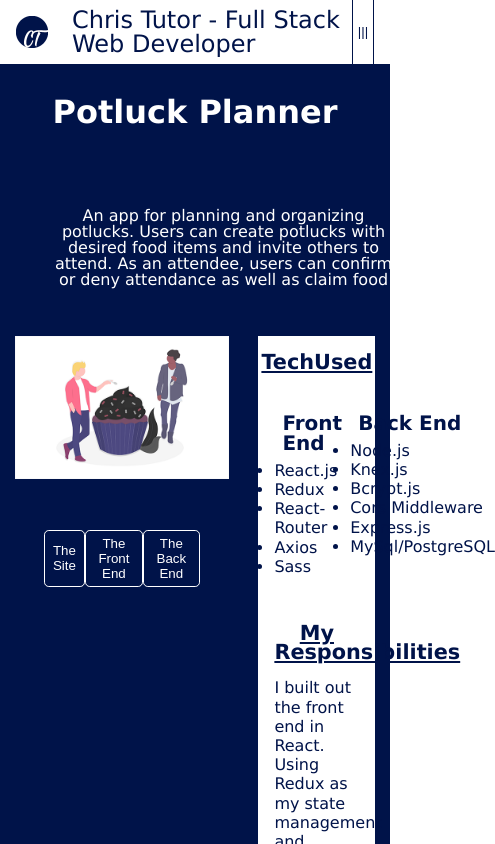
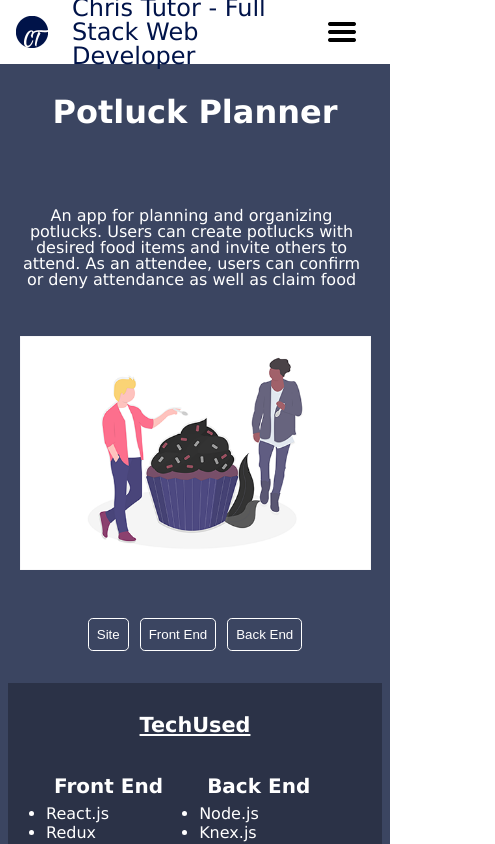
Before and after one commit to Pherpher089-zz/portfolio, a React (Create React App) app in the folder portfolio/: page /project in a window 390 px wide. Shown: the top 844 px of the page, 495 px wide, since content can reach past the window. Built offline with nearby package versions, Linux system fonts and the light colour scheme.

Commit message:
Completed v2 of site

```diff
--- a/portfolio/src/Components/AboutMe.scss
+++ b/portfolio/src/Components/AboutMe.scss
@@ -63,6 +63,7 @@ $accent-color: #3b4561;
 			border-bottom-left-radius: 0.3rem;
 		}
 		.Skills-Section {
+			color: white;
 			background-color: $accent-color;
 			margin: 0rem 1rem;
 			margin-bottom: 2ren;
--- a/portfolio/src/Components/Footer.scss
+++ b/portfolio/src/Components/Footer.scss
@@ -77,7 +77,7 @@ $accent-color: #001349;
 			justify-content: space-between;
 			padding-bottom: 2rem;
 			.Icons {
-				width: 20vw;
+				width: 25vw;
 				padding-bottom: 1rem;
 			}
 			.Footer-Nav {
--- a/portfolio/src/Components/Header.js
+++ b/portfolio/src/Components/Header.js
@@ -1,12 +1,16 @@
 //Packages
 import React from "react";
-
-//Images
-import ProfilePic from "../imgs/ProfilePic.png";
+import * as Scroll from "react-scroll";
+//imgs
+import GitHubIcon from "../imgs/GitHub_Icon.png";
+import LinkedInIcon from "../imgs/LinkedIn_Icon.png";
 //Styles
 import "./Header.scss";
 
 function Header(props) {
+	function onClick() {
+		Scroll.animateScroll.scrollTo(630);
+	}
 	return (
 		<div className="Header-Container">
 			<div className="Statement-Container">
@@ -14,7 +18,18 @@ function Header(props) {
 					Hi there, I'm Chris. I make web applications front to back.
 				</p>
 			</div>
-			<div className="LearnMore">
+			<div className="Icons">
+				<a href="https://github.com/Pherpher089" target="_blank">
+					<img className="Icon" src={GitHubIcon} />
+				</a>
+				<a
+					href="https://www.linkedin.com/in/christopher-tutor/"
+					target="_blank"
+				>
+					<img className="Icon" src={LinkedInIcon} />
+				</a>
+			</div>
+			<div className="LearnMore" onClick={onClick}>
 				<div>Learn More</div>
 				<div>V</div>
 			</div>
--- a/portfolio/src/Components/Header.scss
+++ b/portfolio/src/Components/Header.scss
@@ -1,3 +1,5 @@
+$accent-color: #001349;
+
 .Header-Container {
 	height: 90vh;
 	background-image: url("../imgs/Blue_Mountains.png");
@@ -6,15 +8,15 @@
 	display: flex;
 	flex-direction: column;
 	align-items: center;
-	//justify-content: space-around;
+	justify-content: space-around;
 	.Statement-Container {
 		justify-content: center;
-		height: 80%;
+		height: 50%;
 		display: flex;
 		flex-direction: column;
 		align-items: center;
 		h1 {
-			font-size: 2.5rem;
+			font-size: 2.3rem;
 			font-weight: bold;
 
 			text-align: center;
@@ -24,14 +26,28 @@
 			width: 70%;
 		}
 		p {
+			padding-top: 7rem;
 			color: white;
 			text-align: center;
 			font-size: 3rem;
 			width: 80%;
 		}
 	}
+	.Icons {
+		width: 10vw;
+		display: flex;
+		justify-content: space-between;
+		.Icon {
+			width: 3rem;
+			height: 3rem;
+			&:hover {
+				filter: contrast(10%);
+			}
+		}
+	}
 
 	.LearnMore {
+		cursor: pointer;
 		color: white;
 		width: 55%;
 		display: flex;
--- a/portfolio/src/Components/NavBar.js
+++ b/portfolio/src/Components/NavBar.js
@@ -1,6 +1,7 @@
 import React, { useState } from "react";
 import { Link } from "react-router-dom";
 import CT_Logo from "../imgs/CT_Logo.png";
+import HamBurger from "../imgs/HamBurger.png";
 import "./NavBar.scss";
 
 function NavBar(props) {
@@ -24,9 +25,13 @@ function NavBar(props) {
 						<img src={CT_Logo} className="Logo" />
 						<h1>Chris Tutor - Full Stack Web Developer</h1>
 					</div>
-					<button className="DropDown Button" onClick={onClickMenu}>
-						|||
-					</button>
+					<img
+						className="HamBurger"
+						onClick={onClickMenu}
+						src={HamBurger}
+						alt="|||"
+					/>
+
 					<div className="NavBarBig">
 						<Link className="Button" to="/">
 							Home
@@ -43,13 +48,17 @@ function NavBar(props) {
 					</div>
 				</div>
 				<div className={navState + " DropDown"}>
-					<Link className="Button" to="/">
+					<Link className="Button" to="/" onClick={onClickMenu}>
 						Home
 					</Link>
-					<Link className="Button" to="/about">
+					<Link className="Button" to="/about" onClick={onClickMenu}>
 						About Me
 					</Link>
-					<Link className="Button" to="/projects">
+					<Link
+						className="Button"
+						to="/projects"
+						onClick={onClickMenu}
+					>
 						Projects
 					</Link>
 					{/* <Link className="Button" to="/contact">
--- a/portfolio/src/Components/NavBar.scss
+++ b/portfolio/src/Components/NavBar.scss
@@ -45,6 +45,12 @@ $accent-color: #001349;
 	.link {
 		margin: 1rem 0rem 1rem 0rem;
 	}
+	.HamBurger {
+		align-self: center;
+		margin: 0rem 2rem;
+		width: 2rem;
+		height: 2rem;
+	}
 	.DropDown {
 		display: flex;
 		flex-direction: column;
@@ -59,7 +65,7 @@ $accent-color: #001349;
 			height: 100%;
 			border-bottom: 1px solid $accent-color;
 			text-align: center;
-			line-height: 3rem;
+			line-height: 5rem;
 			&:first-child {
 				border-top: 1px solid $accent-color;
 			}
@@ -89,6 +95,7 @@ $accent-color: #001349;
 			display: flex;
 			color: $accent-color;
 		}
+		.HamBurger,
 		.DropDown {
 			display: none;
 		}
--- a/portfolio/src/Components/ProjectView.js
+++ b/portfolio/src/Components/ProjectView.js
@@ -6,7 +6,7 @@ const ProjectView = () => {
 	const [state, setState] = React.useContext(DataContext);
 	const project = state.projectData.projects[state.currentProject];
 	const PrintLinks = () => {
-		const label = ["The Site", "The Front End", "The Back End"];
+		const label = ["Site", "Front End", "Back End"];
 		let c = -1;
 		const finalResult = [];
 		let result = project.links.map((link) => {
@@ -46,7 +46,7 @@ const ProjectView = () => {
 		return finalResult;
 	};
 	return (
-		<div className="Container">
+		<div className="ProjectViewContainer">
 			<h1 className="Title">{project.name}</h1>
 			<div className="Group">
 				<div className="Desc">{project.description}</div>
@@ -58,7 +58,7 @@ const ProjectView = () => {
 						</div>
 					</div>
 					<div className="SubGroup2">
-						<div>
+						<div className="TechContainer">
 							<h2>TechUsed</h2>
 							<div className="Tech">{PrintTechUsed()}</div>
 						</div>
--- a/portfolio/src/Components/ProjectView.scss
+++ b/portfolio/src/Components/ProjectView.scss
@@ -1,6 +1,7 @@
-$accent-color: #001349;
+$accent-color: #3b4561;
+$darker-accent-color: #2b3247;
 
-.Container {
+.ProjectViewContainer {
 	background-color: $accent-color;
 	color: white;
 	height: auto;
@@ -19,7 +20,7 @@ $accent-color: #001349;
 		justify-content: space-around;
 		.Desc {
 			width: 90vw;
-			margin: 3rem;
+			margin: 3rem 1rem;
 			text-align: center;
 		}
 		.SubGroup {
@@ -43,7 +44,7 @@ $accent-color: #001349;
 						flex-direction: row;
 						justify-content: space-around;
 						button {
-							padding: 0.3rem 0.5rem;
+							padding: 0.5rem 0.5rem;
 							text-decoration: none;
 							color: white;
 							background-color: transparent;
@@ -58,10 +59,11 @@ $accent-color: #001349;
 				}
 			}
 			.SubGroup2 {
-				background-color: white;
-				color: $accent-color;
-				width: 30vw;
+				color: white;
+				background-color: $accent-color;
+				width: 35vw;
 				margin-bottom: 1.5rem;
+				font-size: 1rem;
 				h2 {
 					margin: 1rem 0 1rem 0;
 					text-align: center;
@@ -69,6 +71,10 @@ $accent-color: #001349;
 					font-weight: bold;
 					text-decoration: underline;
 				}
+				.TechContainer {
+					margin: 0.5rem;
+					background-color: $darker-accent-color;
+					padding: 1rem 0.5rem 0.5rem 0.5rem;
 					.Tech {
 						padding: 1rem;
 						display: flex;
@@ -87,7 +93,11 @@ $accent-color: #001349;
 							}
 						}
 					}
+				}
 				.Resp {
+					margin: 0.5rem;
+
+					background-color: $darker-accent-color;
 					line-height: 1.2rem;
 					padding: 1rem;
 				}
@@ -95,3 +105,34 @@ $accent-color: #001349;
 		}
 	}
 }
+
+@media only screen and (max-width: 800px) {
+	.ProjectViewContainer {
+		.Group {
+			.SubGroup {
+				align-content: center;
+				.SubGroup1 {
+					display: flex;
+					flex-direction: column;
+					align-content: center;
+					.Img {
+						align-self: center;
+						width: 90vw;
+					}
+					.LinkContainer {
+						.Links {
+							width: 55vw;
+							justify-content: space-between;
+						}
+					}
+				}
+				.SubGroup2 {
+					width: 100%;
+					display: flex;
+					flex-direction: column;
+				}
+				flex-direction: column;
+			}
+		}
+	}
+}
```
Also changed, not shown: portfolio/src/imgs/HamBurger.png (added). Lines whose indentation alone changed are shown as unchanged.
